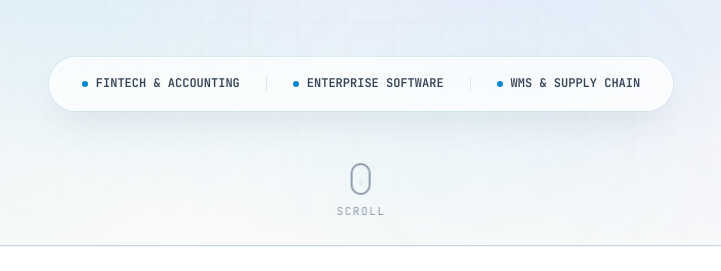
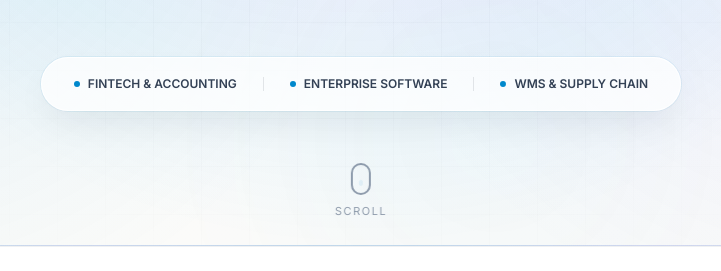
Before and after one commit to itssakthiniranjana-cmd/Revo6, a website built with Vite: page index.html in a window 1280 px wide. Shown: the part 506-777 px from the top of the page, 279-1000 px from the left. Built offline with nearby package versions, Linux system fonts and the light colour scheme.

Commit message:
Fix font typography to eliminate dotted zero glyph in chapter numbers

```diff
--- a/src/styles/typography.css
+++ b/src/styles/typography.css
@@ -1,4 +1,4 @@
-@import url('https://fonts.googleapis.com/css2?family=Inter:wght@300;400;500;600;700&family=JetBrains+Mono:wght@400;500;600&family=Plus+Jakarta+Sans:wght@400;500;600;700;800&display=swap');
+@import url('https://fonts.googleapis.com/css2?family=Inter:wght@300;400;500;600;700&family=Plus+Jakarta+Sans:wght@400;500;600;700;800&display=swap');
 
 /* Typography Utilities */
 .font-display {
--- a/src/styles/variables.css
+++ b/src/styles/variables.css
@@ -42,7 +42,7 @@
   /* Typography Tokens */
   --font-display: 'Plus Jakarta Sans', -apple-system, BlinkMacSystemFont, 'Segoe UI', Roboto, sans-serif;
   --font-body: 'Inter', -apple-system, BlinkMacSystemFont, 'Segoe UI', Roboto, sans-serif;
-  --font-mono: 'JetBrains Mono', 'SF Mono', Menlo, Consolas, monospace;
+  --font-mono: 'Inter', -apple-system, BlinkMacSystemFont, 'Segoe UI', Roboto, sans-serif;
 
   /* Font Scales */
   --font-hero: clamp(2.75rem, 5.5vw, 4.75rem);
```
